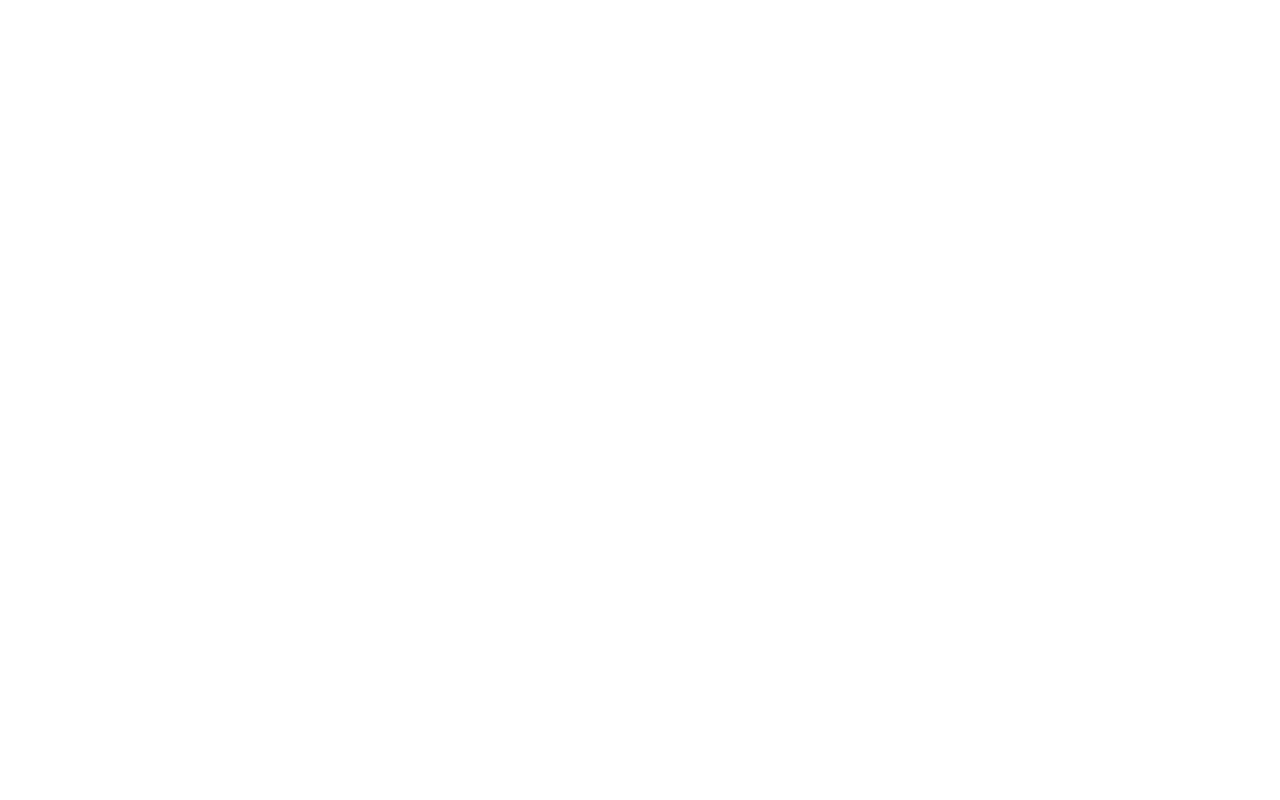
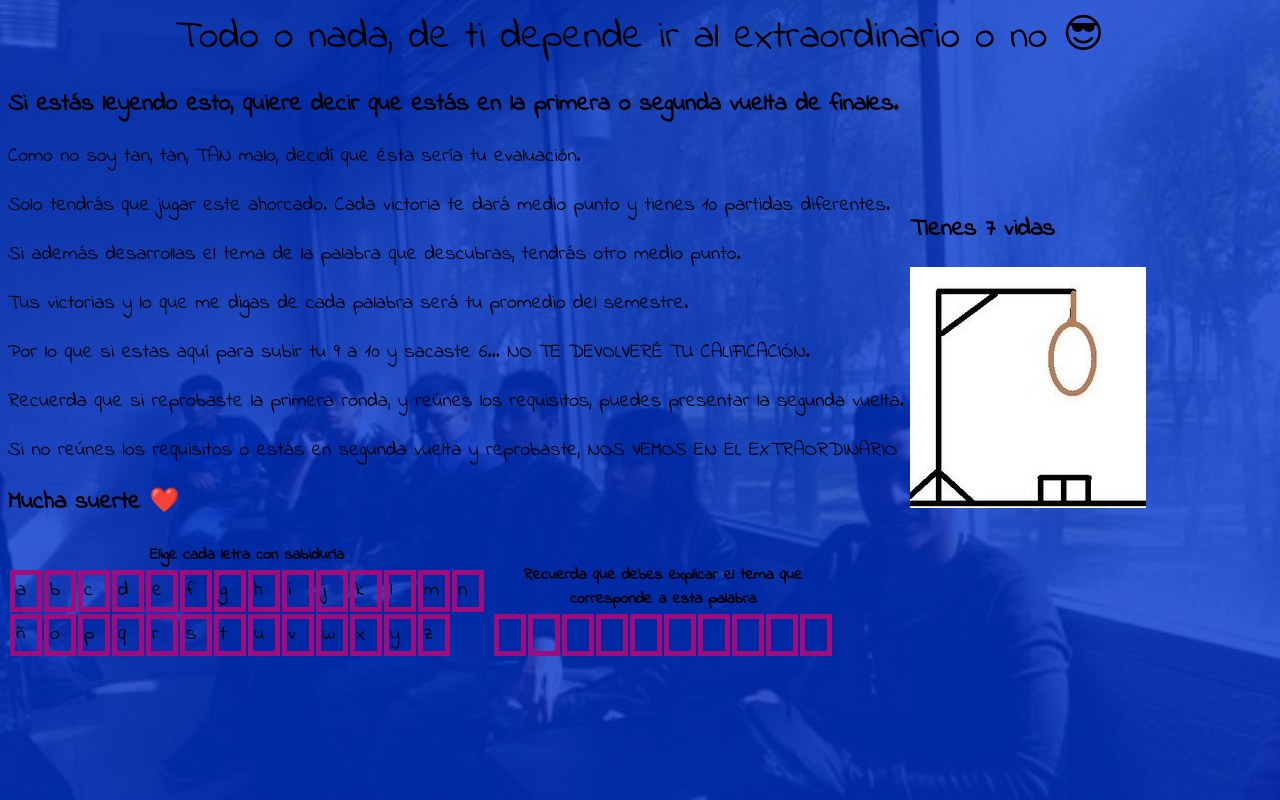
Before and after one commit to DonAzorin/2018-03-12-Juego-ahorcados, a plain HTML site: page index.html in a window 1280 px wide. Drawn offline with Linux system fonts and the light colour scheme.

Commit message:
added basic design to index html y functions to make hangman game

```diff
--- /dev/null
+++ b/css/styles.css
@@ -0,0 +1,35 @@
+body{
+  font-family: 'Indie Flower', cursive;
+}
+header{
+  font-size: 40px;
+  text-align: center;
+  font-style: bold;
+}
+
+html{
+	background: linear-gradient(rgba(0, 51, 204, .8),
+	rgba(0, 51, 204, .8)),
+	url('../images/salondeclases.jpg');
+  background-attachment: fixed;
+  background-position: center;
+  background-repeat: no-repeat;
+  background-size: cover;
+}
+
+p {
+  font-size: 20px;
+}
+
+section {
+  display: inline-block;
+  padding-top: 0;
+}
+
+td {
+    border: 5px solid #A10B7C;
+    font-size: 20px;
+    font-style: bold;
+    height: 30px;
+    width: 20px;
+}
--- a/index.html
+++ b/index.html
@@ -1,10 +1,85 @@
 <!DOCTYPE html>
-<html>
+<html lang="es">
   <head>
     <meta charset="utf-8">
-    <title></title>
+    <meta name="viewport" content="width=device-width, initial-scale= 1.0">
+    <title>Última oportunidad</title>
+    <link rel="icon" href="images/birrete.png">
+    <link href="https://fonts.googleapis.com/css?family=Indie+Flower" rel="stylesheet">
+    <link rel="stylesheet" href="css/styles.css">
   </head>
   <body>
-
+    <header>Todo o nada, de ti depende ir al extraordinario o no 😎</header>
+    <section class="contexto">
+      <h1>Si estás leyendo esto, quiere decir que estás en la primera o segunda vuelta de finales.</h1>
+      <p>Como no soy tan, tan, TAN malo, decidí que ésta sería tu evaluación.</p>
+      <p>Solo tendrás que jugar este ahorcado. Cada victoria te dará medio punto y tienes 10 partidas diferentes.</p>
+      <p>Si además desarrollas el tema de la palabra que descubras, tendrás otro medio punto.</p>
+      <p>Tus victorias y lo que me digas de cada palabra será tu promedio del semestre.</p>
+      <p>Por lo que si estas aquí para subir tu 9 a 10 y sacaste 6... <span>NO TE DEVOLVERÉ TU CALIFICACIÓN.</span></p>
+      <p>Recuerda que si reprobaste la primera ronda, y reúnes los requisitos, puedes presentar la segunda vuelta.</p>
+      <p>Si no reúnes los requisitos o estás en segunda vuelta y reprobaste, <span>NOS VEMOS EN EL EXTRAORDINARIO</span></p>
+      <h1>Mucha suerte ❤️</h1>
+      <!-- <input type="button" value="¡Veamos quién ganó!" onclick="playervsplayer(this.form)"/> -->
+    </section>
+    <section class="ahorcado">
+      <h2>Tienes <span class="errores">7</span> vidas</h2>
+      <img src="images/0error.jpg" alt="Inicio">
+    </section>
+    <section class="tablero">
+      <table id="alfabeto">
+        <th colspan="14">Elige cada letra con sabiduría</th>
+        <tr>
+          <td>a</td>
+          <td>b</td>
+          <td>c</td>
+          <td>d</td>
+          <td>e</td>
+          <td>f</td>
+          <td>g</td>
+          <td>h</td>
+          <td>i</td>
+          <td>j</td>
+          <td>k</td>
+          <td>l</td>
+          <td>m</td>
+          <td>n</td>
+        </tr>
+        <tr>
+          <td>ñ</td>
+          <td>o</td>
+          <td>p</td>
+          <td>q</td>
+          <td>r</td>
+          <td>s</td>
+          <td>t</td>
+          <td>u</td>
+          <td>v</td>
+          <td>w</td>
+          <td>x</td>
+          <td>y</td>
+          <td>z</td>
+        </tr>
+      </table>
+    </section>
+    <section class="reactivo">
+      <table id="reactivo">
+        <th colspan="10">Recuerda que debes explicar el tema que corresponde a esta palabra</th>
+        <tr>
+          <td></td>
+          <td></td>
+          <td></td>
+          <td></td>
+          <td></td>
+          <td></td>
+          <td></td>
+          <td></td>
+          <td></td>
+          <td></td>
+        </tr>
+      </table>
+      <!-- Aqui va a ir la serie de casillas a descubrir -->
+    </section>
+    <script src="script.js"></script>
   </body>
 </html>
--- /dev/null
+++ b/script.js
@@ -0,0 +1,31 @@
+function listaPalabras() {
+  var reactivo = Math.floor(Math.random()*10)
+  console.log(reactivo);
+
+    if (reactivo == 0) {
+      reactivo = '[j,u,a,n,e,p,o,m,u,c,e,n,o,a,l,m,o,n,t,e]'
+    } else if (reactivo == 1) {
+      reactivo = '[m,c,l,a,n,e,o,c,a,m,p,o]'
+    } else if (reactivo == 2) {
+      reactivo = '[m,o,n,a,l,m,o,n,t,e]'
+    } else if (reactivo == 3) {
+      reactivo = '[p,l,a,n,d,e,t,u,x,t,e,p,e,c]'
+    } else if (reactivo == 4) {
+      reactivo = '[l,e,y,e,s,d,e,p,r,e,r,e,f,o,r,m,a]'
+    } else if (reactivo == 5) {
+      reactivo = '[t,r,a,t,a,d,o,s,p,r,e,l,i,m,i,n,a,r,e,s,d,e,l,a,s,o,l,e,d,a,d]'
+    } else if (reactivo == 6) {
+      reactivo = '[f,e,l,i,x,m,a,r,i,a,z,u,l,o,a,g,a]'
+    } else if (reactivo == 7) {
+      reactivo = '[d,o,c,t,r,i,n,a,m,o,n,r,o,e]'
+    } else if (reactivo == 8) {
+      reactivo = '[j,u,a,n,a,l,v,a,r,e,z]'
+    } else if (reactivo == 9) {
+      reactivo = '[p,l,a,n,d,e,t,a,c,u,b,a,y,a]'
+    }
+  console.log(reactivo);
+}
+
+// function verificaletras () {
+//
+// }
```
Also changed, not shown: images/0error.jpg (added), images/1error.jpg (added), images/2error.jpg (added), images/3error.jpg (added), images/4error.jpg (added), images/5error.jpg (added), images/6error.jpg (added), images/7error.jpg (added), images/birrete.png (added), images/salondeclases.jpg (added).
